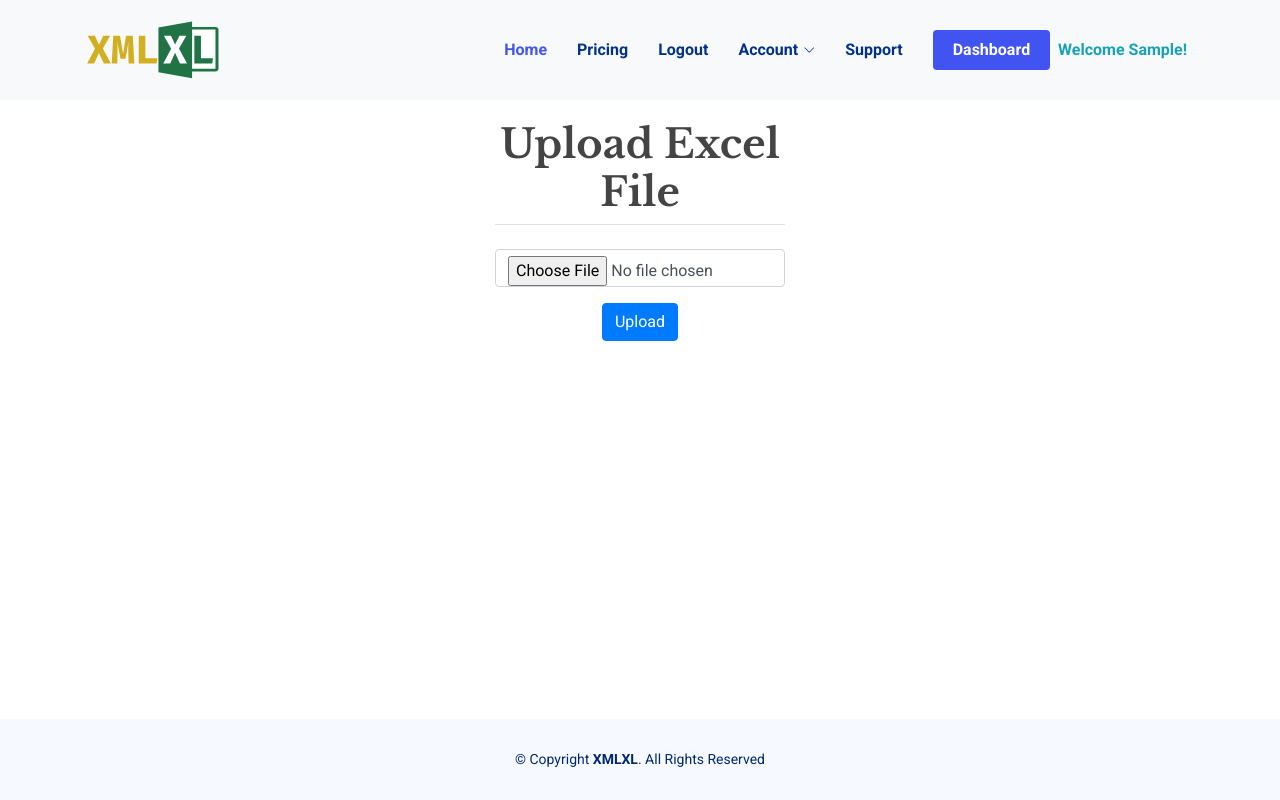
After one commit to snehalss/XMLXL-EX, a Flask app: page /upload/ in a window 1280 px wide. The commit adds this page. Run offline with Flask 2, Linux system fonts and the light colour scheme; the visitor is signed in with stand-in values (Sample User, id 1); data comes from the database, SQL or seed files in the repository; some libraries are stand-ins or nearby versions.

Commit message:
Major Commit: Login, Logout, Register, File Upload etc. Working.

```diff
--- a/xmlxl/config.py
+++ b/xmlxl/config.py
@@ -16,3 +16,5 @@ class Config(object):
     SECRET_KEY = os.environ.get('SECRET_KEY') or 'LTnW_Jlck84n6NQ6Mzbm3_VK372WLNnhqJfttxe076A'
     SQLALCHEMY_DATABASE_URI = os.environ.get('DATABASE_URL') or 'sqlite:///' + os.path.join(basedir, 'xmlxl.db')
     SQLALCHEMY_TRACK_MODIFICATIONS = False
+    #Limiting file upload size to 5 MB
+    MAX_CONTENT_LENGTH = 1024 * 1024 * 5
--- a/xmlxl/forms.py
+++ b/xmlxl/forms.py
@@ -2,6 +2,7 @@ from flask_wtf import FlaskForm
 from wtforms import StringField, PasswordField, BooleanField, SubmitField, SelectField, IntegerField
 from wtforms.validators import DataRequired, InputRequired, Email, Length, EqualTo, ValidationError, NumberRange
 from xmlxl.models import User
+from flask_wtf.file import FileField, FileAllowed
 
 class RegistrationForm(FlaskForm):
     first_name = StringField(validators=[InputRequired(), Length(min=1, max=40)])
@@ -35,3 +36,7 @@ class LoginForm(FlaskForm):
     password = PasswordField(validators=[InputRequired()])
     remember = BooleanField('Remember Me')
     submit = SubmitField('Log In')
+
+class UploadForm(FlaskForm):
+    xl_file = FileField('Upload Excel File', validators=[FileAllowed(['xls', 'xlsx', 'xlsm'])])
+    submit = SubmitField('Upload')
--- a/xmlxl/routes.py
+++ b/xmlxl/routes.py
@@ -3,15 +3,19 @@
 # View functions are mapped to one or more route URLs.
 # This basically tells Flask what logic to execute when a client requests a given URL.
 
+import json
+import string
+import random
+import os
+
 from xmlxl import app, bcrypt, db, PRICE_TABLE
 from flask import request, render_template, redirect, flash, url_for
-from xmlxl.forms import RegistrationForm, LoginForm
-from xmlxl.models import User
+from xmlxl.forms import RegistrationForm, LoginForm, UploadForm
+from xmlxl.models import User, ExcelFile
 from sqlalchemy.exc import IntegrityError
-from flask_login import current_user, login_user, logout_user
-
-import json
-
+from flask_login import current_user, login_user, logout_user, login_required
+from datetime import datetime
+from pathlib import Path
 
 # The term "app.route" is a decorator
 # The function 'index()' is called a 'view function' in MVC terminology.
@@ -94,6 +98,7 @@ def register():
         return redirect('/')
     return render_template('registration.html', title="Registration", form=form, price_table=PRICE_TABLE)
 
+
 @app.route('/login/', methods=['GET', 'POST'])
 def login():
     if current_user.is_authenticated:
@@ -105,7 +110,7 @@ def login():
             login_user(user, remember=form.remember.data)
             return redirect(url_for('index'))
         else:
-            flash('Login unsuccessful! Please check your credentials', 'danger')
+            flash(f'Login unsuccessful! Please check your credentials.', 'danger')
     return render_template('login.html', title='Log In', form=form)
 
 
@@ -113,3 +118,49 @@ def login():
 def logout():
     logout_user()
     return redirect(url_for('index'))
+
+
+@app.route('/dashboard/')
+@login_required
+def dashboard():
+    return render_template('dashboard.html', title='Dashboard')
+
+
+@app.route('/upload/', methods=['GET', 'POST'])
+@login_required
+def upload():
+    form = UploadForm()
+    if form.validate_on_submit():
+        if request.method == 'POST':
+            uploaded_file = request.files['xl_file'] or None
+            if not uploaded_file:
+                flash(f'Please select a file to upload.', 'danger')
+            else:
+                file_ext = uploaded_file.filename.split('.')[1]
+                random_str = '' + ''.join(random.choices(string.ascii_uppercase + string.digits, k=6))
+                timestamp_str = str(datetime.now().timestamp())
+                timestamp_str = timestamp_str.split('.')[0] + timestamp_str.split('.')[1]
+                file_name_new = random_str + '_' + timestamp_str.ljust((16 - len(timestamp_str)) + len(timestamp_str), '0') + '.' + file_ext
+                excelfile = ExcelFile(
+                    user_id = current_user.get_id(),
+                    file_upload_name = uploaded_file.filename,
+                    file_name = file_name_new,
+                    validation_status = False,
+                    is_valid = False,
+                    validation_report = '',
+                    processing_status = '',
+                    is_processed = False,
+                )
+                db.session.add(excelfile)
+                try:
+                    db.session.commit()
+                    file_path = os.path.join(app.root_path, 'Uploads', current_user.get_id())
+                    Path(file_path).mkdir(parents=True,exist_ok=True)
+                    uploaded_file.save(os.path.join(file_path, file_name_new))
+                    flash(f'File successfully uploaded.', 'info')
+                    return redirect(url_for('dashboard'))
+                except:
+                    db.session.rollback()
+                    flash(f'File could not be saved due to database error.', 'danger')
+
+    return render_template('upload.html', title='Upload Excel File', form=form)
--- a/xmlxl/templates/template.html
+++ b/xmlxl/templates/template.html
@@ -88,7 +88,7 @@
                     {% endif %}
 
                     <li><a class="nav-link scrollto" href="#support">Support</a></li>
-                    <li><a class="getstarted scrollto" href="#about">Get Started</a></li>
+                    <li><a class="getstarted scrollto" href="{{ url_for('dashboard') }}">Dashboard</a></li>
                 </ul>
                 {% if current_user.is_authenticated %}
                 <span class='text-info'><strong>&nbsp; Welcome {{ current_user.first_name + "!" }} &nbsp;</strong> </span>
--- /dev/null
+++ b/xmlxl/templates/upload.html
@@ -0,0 +1,30 @@
+{% extends "template.html" %}
+{% block title %}Upload{% endblock %}
+{% block main %}
+<div class="container col-lg-3 col-sm-12 text-center">
+    <form method="POST" id='upload' name="upload" enctype='multipart/form-data' novalidate>
+        <!-- SECRET_KEY is used below -->
+        {{ form.hidden_tag() }}
+        <fieldset class='form-group'>
+            <legend class='border-bottom mb-4'>
+                <h1><strong>Upload Excel File</strong></h1>
+            </legend>
+            <div class="form-group">
+                {% if form.xl_file.errors %}
+                {{ form.xl_file(class='form-control is-invalid', accept='.xls, .xlsx, .xlsm') }}
+                <div class='invalid-feedback'>
+                    {% for error in form.xl_file.errors %}
+                    <span>{{ error }}</span>
+                    {% endfor %}
+                </div>
+                {% else %}
+                {{ form.xl_file(class='form-control', accept='.xls, .xlsx, .xlsm') }}
+                {% endif %}
+            </div>
+            <div class="form-group text-center">
+                {{ form.submit(class='btn btn-primary') }}
+            </div>
+        </fieldset>
+    </form>
+</div>
+{% endblock %}
```
Also changed, not shown: xmlxl/templates/dashboard.html (added, +10 -0 lines), 1 other file.
